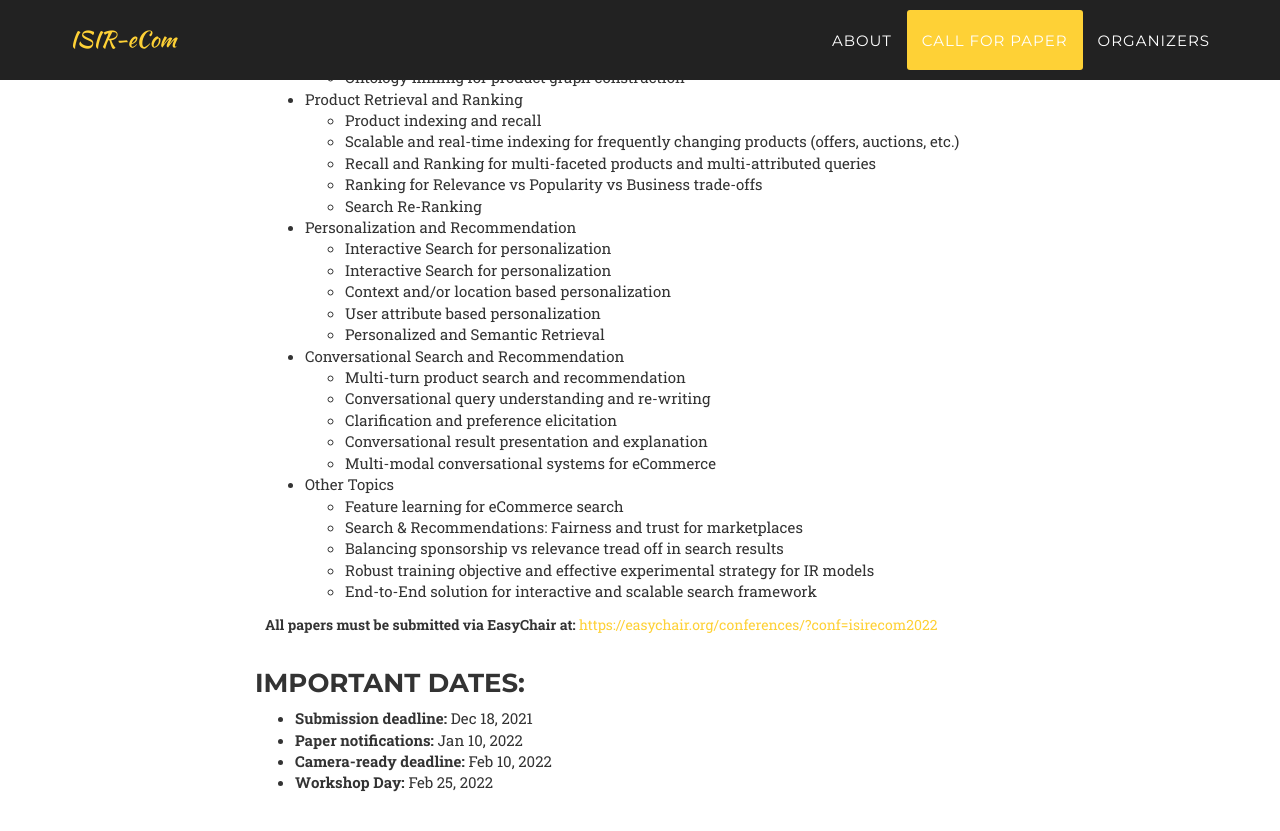
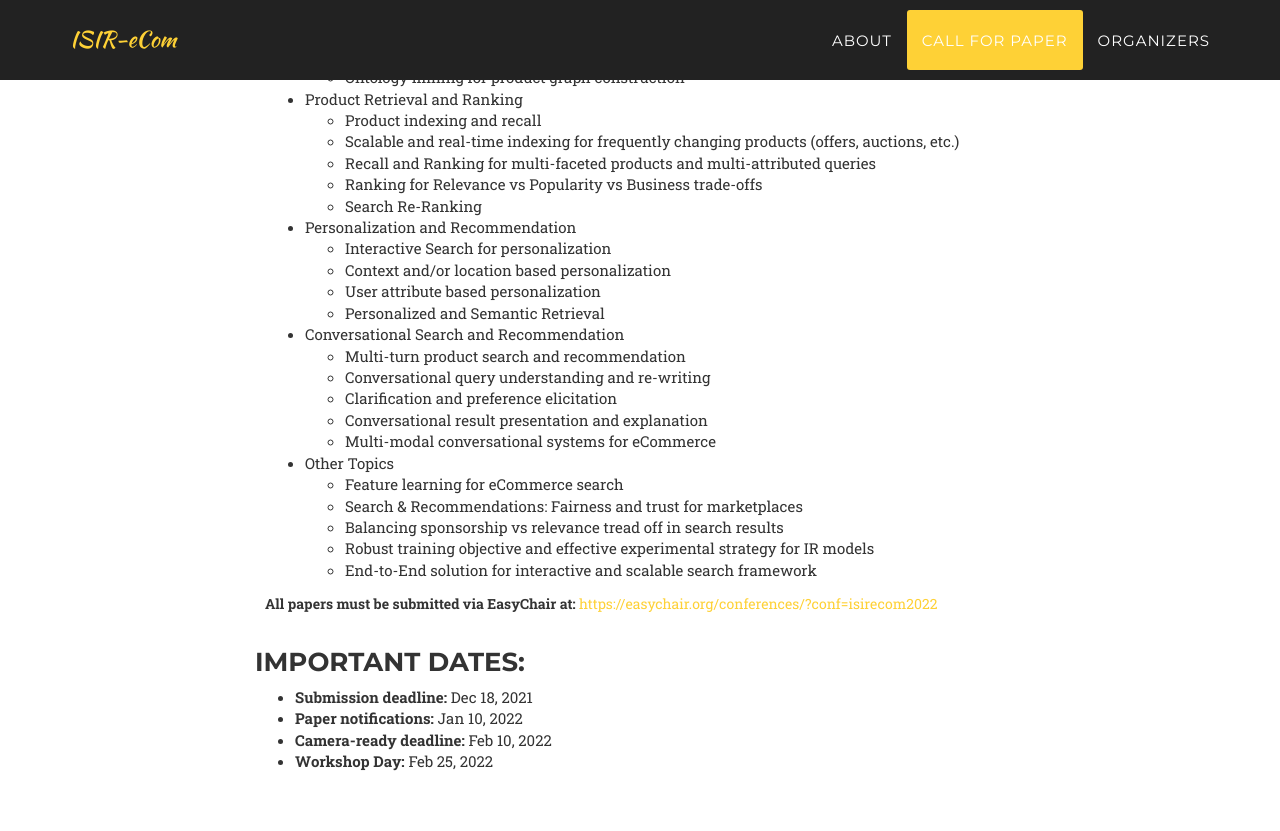
Before and after one commit to ISIR-eCom/ISIR-eCom.github.io, a Jekyll site: the page built from index.html, in a window 1280 px wide and 900 px high, scrolled down 2479 px. Shown: the top 831 px of the window. Built offline with Jekyll 4.4.1, drawn with Linux system fonts in a browser that asks for light colours; some web fonts are replaced.

Commit message:
update call for papers

```diff
--- a/_includes/call.html
+++ b/_includes/call.html
@@ -37,7 +37,6 @@
 										</ul>
 										<li>Personalization and Recommendation</li>
 										<ul>
-											<li>Interactive Search for personalization</li>
 											<li>Interactive Search for personalization</li>
 											<li>Context and/or location based personalization</li>
 											<li>User attribute based personalization</li>
```
